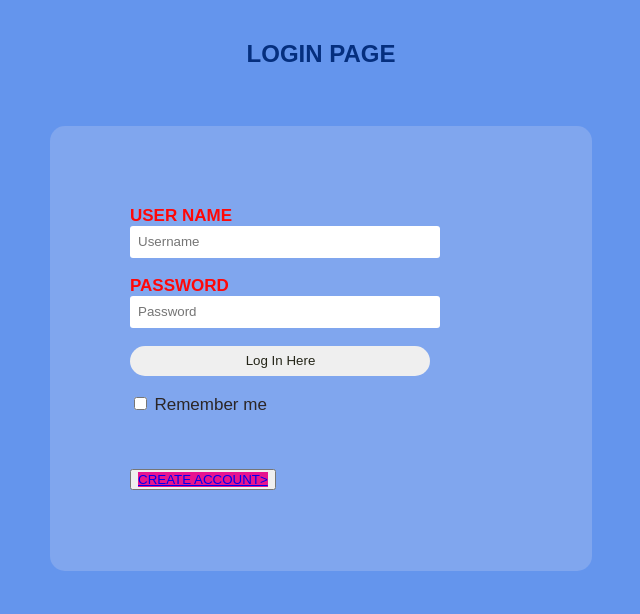
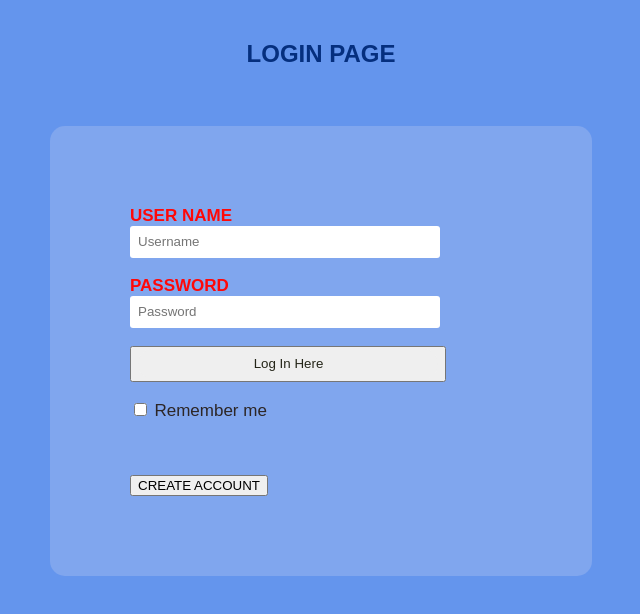
Before and after one commit to adarsh-jayakumar103/CareFoundation, a plain HTML site: page login.html in a window 1280 px wide. Shown: the whole page, without its empty margins (319-959 px from the left). Drawn offline with Linux system fonts and the light colour scheme.

Commit message:
Add files via upload

```diff
--- a/login.html
+++ b/login.html
@@ -18,13 +18,13 @@
         </label>
         <input type="password" name="Pass" id="Pass" placeholder="Password">
         <br><br>
-        <input type="button" name="log" id="log" value="Log In Here">
+        <button><input type="button" name="log" id="log" value="Log In Here"></button>
         <br><br>
         <input type="checkbox" id="check">
         <span>Remember me</span>
         <br><br>
         <br><br>
-        <button ><a href="signup.html">CREATE ACCOUNT></a></button>
+        <button ><a href="signup.html"></a>CREATE ACCOUNT</button>
 
     </form>
 </div>
```
